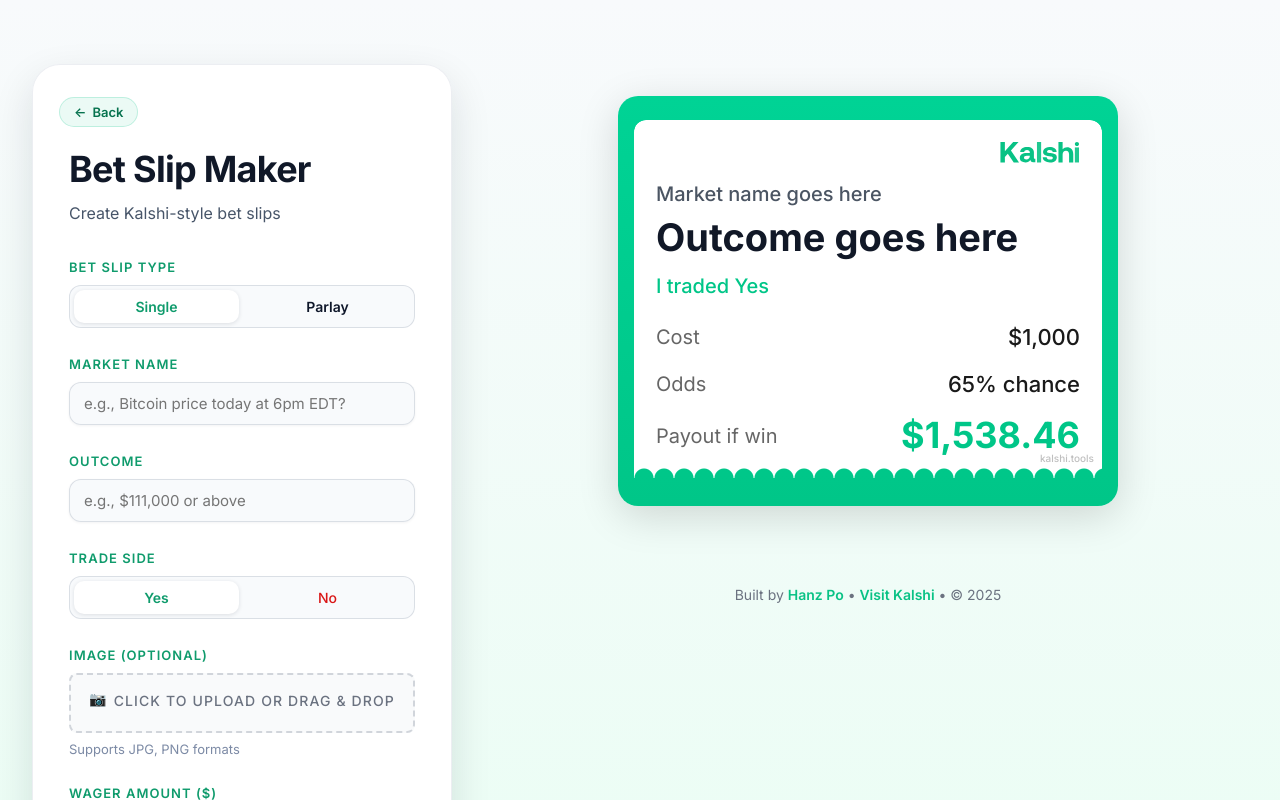
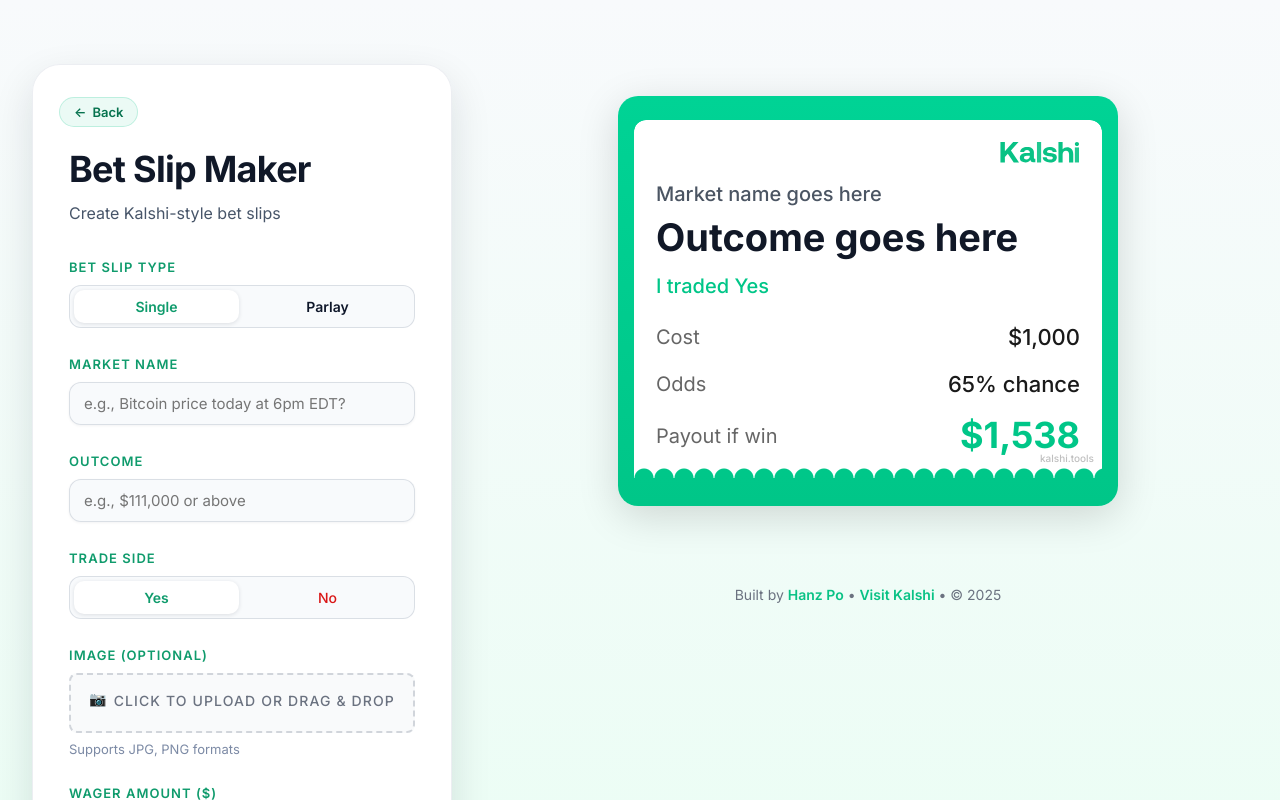
Before and after one commit to HanzPo/kalshi-tools, a React (Vite) app: page /bet-slip in a window 1280 px wide. Shown: the top 800 px of the page. Built offline with nearby package versions, Linux system fonts and the light colour scheme.

Commit message:
Round to nearest dollar

```diff
--- a/src/components/BetSlipPreview.tsx
+++ b/src/components/BetSlipPreview.tsx
@@ -7,13 +7,13 @@
 
 function calculateSinglePayout(wager: number, odds: number): number {
   if (odds <= 0 || odds >= 100) return 0;
-  return Math.round((wager / (odds / 100)) * 100) / 100;
+  return Math.round(wager / (odds / 100));
 }
 
 function calculateAmericanPayout(wager: number, odds: number): number {
   if (!Number.isFinite(odds) || odds === 0) return 0;
   const fractionalReturn = odds > 0 ? odds / 100 : 100 / Math.abs(odds);
-  return Math.round((wager * (1 + fractionalReturn)) * 100) / 100;
+  return Math.round(wager * (1 + fractionalReturn));
 }
 
 function formatAmericanOdds(odds: number): string {
```
